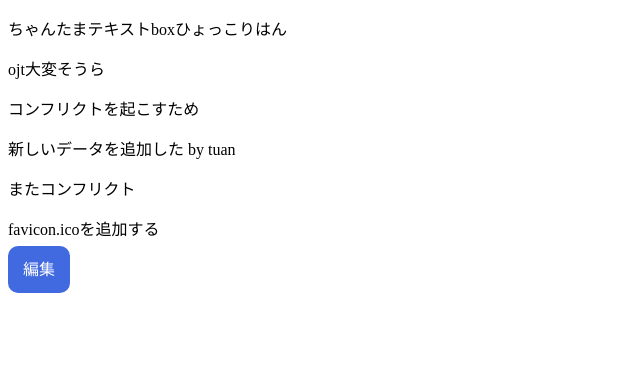
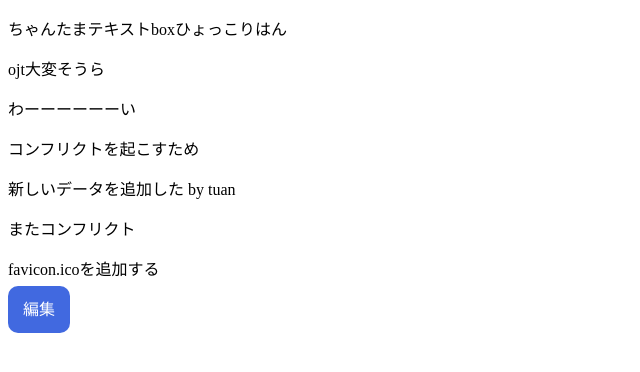
Before and after one commit to arara-tamagawa/freshers, a plain HTML site: page index.html in a window 1280 px wide. Shown: the whole page, without its empty margins (0-640 px from the left). Drawn offline with Linux system fonts and the light colour scheme.

Commit message:
add wa--i

```diff
--- a/index.html
+++ b/index.html
@@ -8,6 +8,7 @@
     <body>
         <p>ちゃんたまテキストboxひょっこりはん</p>
         <p>ojt大変そうら</p>
+        <p>わーーーーーーい</p>
         <p>コンフリクトを起こすため</p>
         <p>新しいデータを追加した by tuan</p>
         <p>またコンフリクト</p>
```
